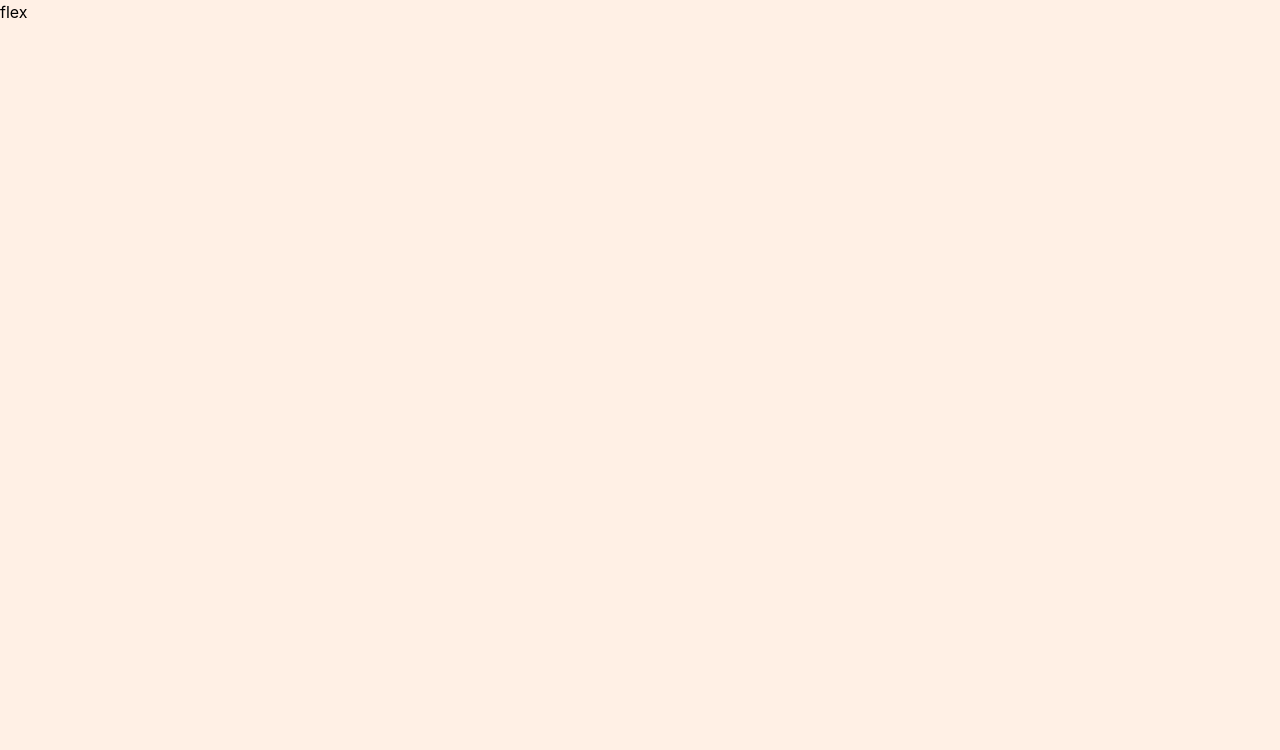
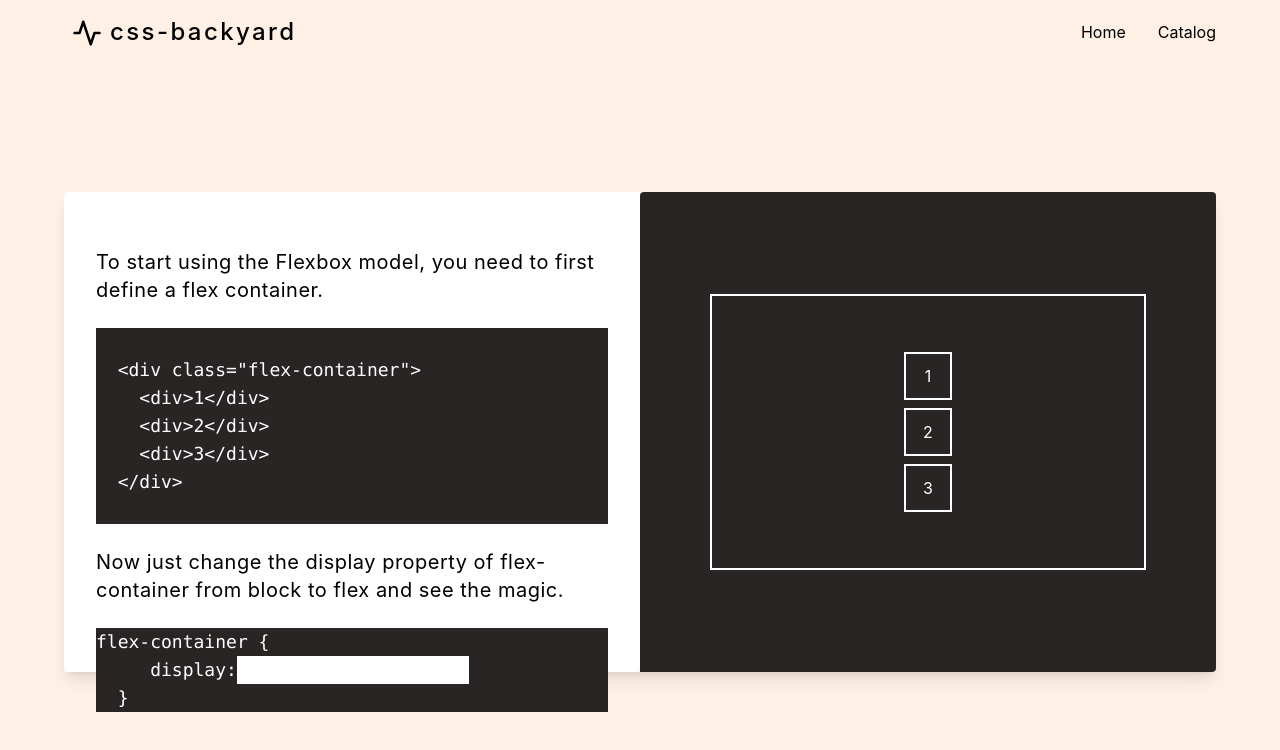
Before and after one commit to Deepak8717/css-backyard, a React (Create React App) app: page /lesson/flex in a window 1280 px wide. Shown: the top 750 px of the page. Built offline with nearby package versions, Linux system fonts and the light colour scheme.

Commit message:
designed the first lesson page

```diff
--- a/src/catalogues/Catalogue.jsx
+++ b/src/catalogues/Catalogue.jsx
@@ -8,7 +8,7 @@ const Catalogue = () => {
     <Main>
       <Navbar />
 
-      <div className="my-24">
+      <div className="my-48">
         <h3 className="text-3xl text-center">Explore Catalogs</h3>
         <div className="fluid-grid my-12 mx-auto justify-center cursor-pointer ">
           <Link to="/catalog/flex">
--- a/src/layout/Main.jsx
+++ b/src/layout/Main.jsx
@@ -2,7 +2,9 @@ import React from "react";
 
 const Main = (props) => {
   return (
-    <div className="max-w-[1296px] w-[90%] h-96 mx-auto">{props.children}</div>
+    <div className="max-w-[1296px] w-[90%] h-96 mx-auto relative">
+      {props.children}
+    </div>
   );
 };
 
--- a/src/lessons/flex/Flex.jsx
+++ b/src/lessons/flex/Flex.jsx
@@ -1,7 +1,53 @@
+import { Input } from "postcss";
 import React from "react";
+import Main from "../../layout/Main";
+import Navbar from "../../layout/Navbar";
 
 const Flex = () => {
-  return <div>flex</div>;
+  return (
+    <Main>
+      <Navbar />
+      <div className="w-[100%]  absolute top-1/4 md:top-1/2 z-[-1]  flex flex-col-reverse md:flex-row shadow-lg">
+        <div className="md:w-[50%] md:h-[60vh] bg-white p-8 rounded-b md:rounded-l">
+          <h2 className="text-xl tracking-wide  my-4 py-2">
+            To start using the Flexbox model, you need to first define a flex
+            container.
+          </h2>
+
+          <pre className="bg-stone-800 text-white text-sm md:text-md lg:text-lg">{`
+  <div class="flex-container">
+    <div>1</div>
+    <div>2</div>
+    <div>3</div>
+  </div>
+          `}</pre>
+          <h2 className="text-xl tracking-wide  my-4 py-2">
+            Now just change the display property of flex-container from block to
+            flex and see the magic.
+          </h2>
+          <pre className="bg-stone-800 text-white text-sm md:text-md lg:text-lg">{`flex-container {`}</pre>
+          <pre className="bg-stone-800 text-white  text-sm md:text-md lg:text-lg">
+            {`     display:`}
+            <input />
+          </pre>
+          <pre className="bg-stone-800 text-white text-sm md:text-md lg:text-lg">{`  }`}</pre>
+        </div>
+        <div className="md:w-[50%] md:h-[60vh] bg-stone-800 p-4 text-white rounded-t md:rounded-r flex justify-center items-center ">
+          <div className="w-[80%] mx-auto  p-12 m-12 border-2 border-white ">
+            <div className="w-12 h-12 border-2 border-white m-2 flex justify-center items-center mx-auto">
+              1
+            </div>
+            <div className="w-12 h-12 border-2 border-white m-2 flex justify-center items-center mx-auto">
+              2
+            </div>
+            <div className="w-12 h-12 border-2 border-white m-2 flex justify-center items-center mx-auto">
+              3
+            </div>
+          </div>
+        </div>
+      </div>
+    </Main>
+  );
 };
 
 export default Flex;
```
